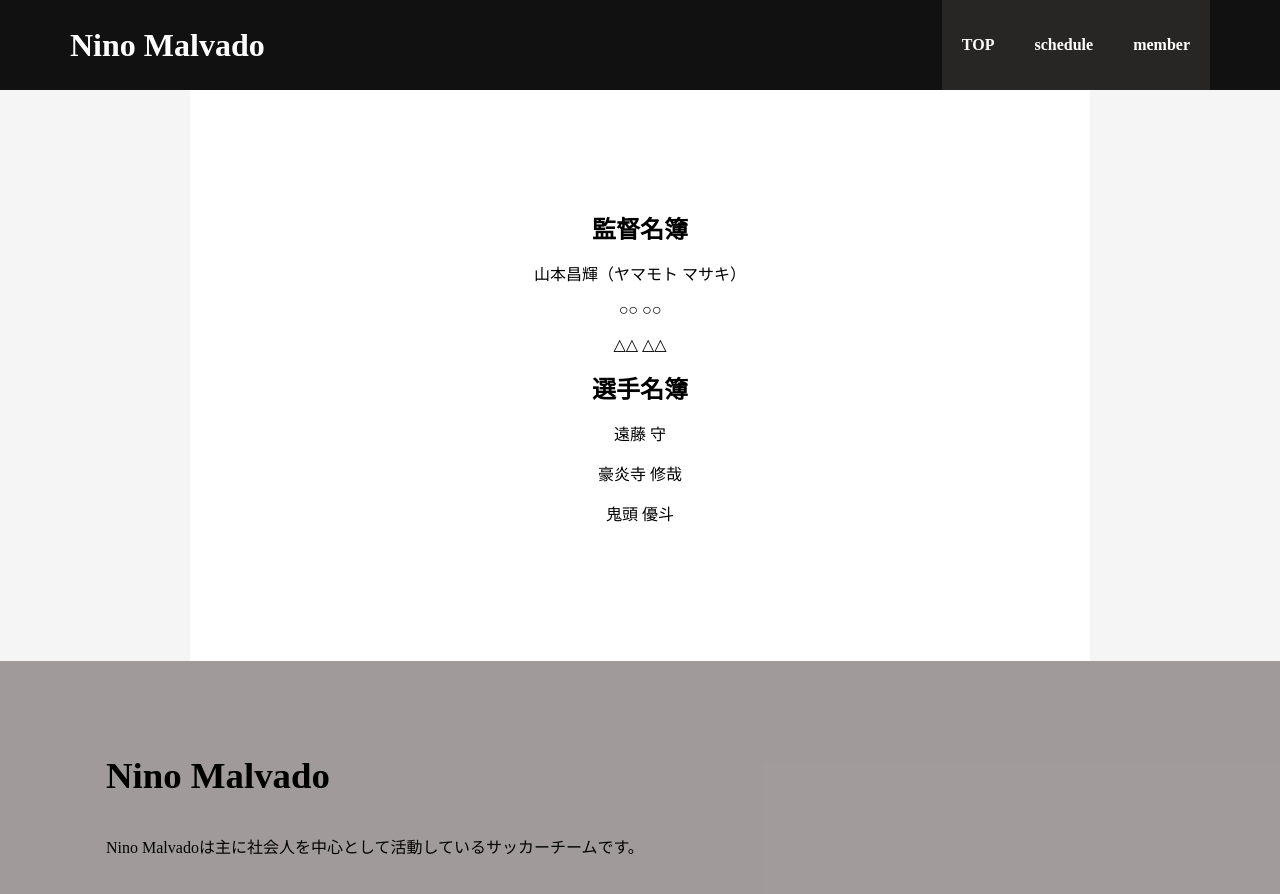
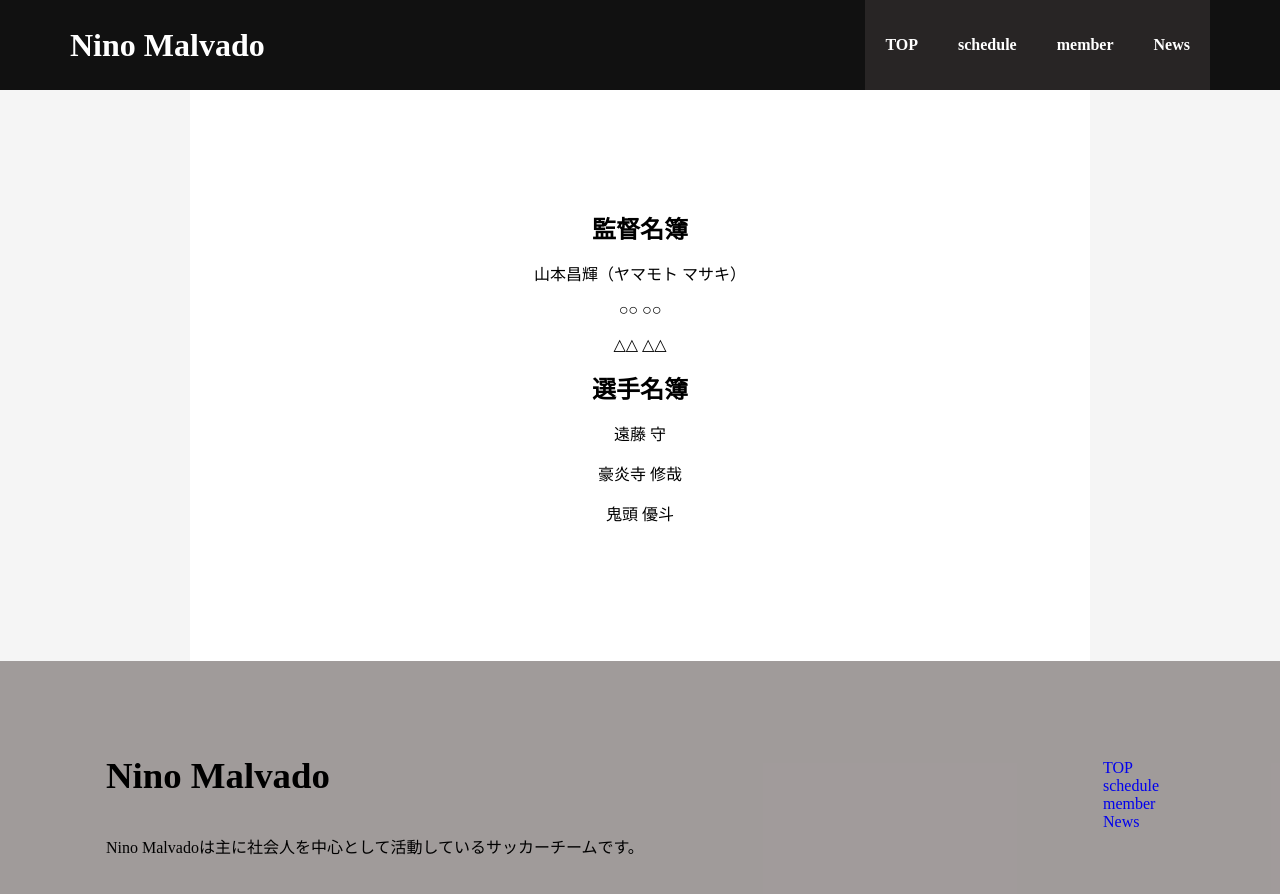
Before and after one commit to 4tenkozou4-collab/Nino-Malvado2-member, a plain HTML site: page index.html in a window 1280 px wide. Drawn offline with Linux system fonts and the light colour scheme.

Commit message:
Add files via upload

```diff
--- a/index.html
+++ b/index.html
@@ -17,6 +17,7 @@
             <a href="https://4tenkozou4-collab.github.io/Nino-Malvado2/">TOP</a>
             <a href="https://4tenkozou4-collab.github.io/Nino-Malvado2-schedule/">schedule</a>
             <a href="https://4tenkozou4-collab.github.io/Nino-Malvado2-member/">member</a>
+            <a href="https://4tenkozou4-collab.github.io/Nino-Malvado2-News/">News</a>
         </div>
       </div>
 
@@ -49,7 +50,14 @@
                 <h3>Nino Malvado</h3>
                 <p>Nino Malvadoは主に社会人を中心として活動しているサッカーチームです。</p>
             </div>
-            <div class="footer-right"></div>
+            <div class="footer-right">
+                <ul>
+                    <li><a href="https://4tenkozou4-collab.github.io/Nino-Malvado2/">TOP</a></li>
+                    <li><a href="https://4tenkozou4-collab.github.io/Nino-Malvado2-schedule/">schedule</a></li>
+                    <li><a href="https://4tenkozou4-collab.github.io/Nino-Malvado2-member/">member</a></li>
+                    <li><a href="https://4tenkozou4-collab.github.io/Nino-Malvado2-News/">News</a></li>
+                </ul>
+            </div>
         </div>
 
     </footer>
--- a/style.css
+++ b/style.css
@@ -12,6 +12,12 @@ body {
 h1, h2 {
     margin: 0;
 }
+
+a{
+     text-decoration: none;
+     padding:15px;
+}
+
 
 header{
     background:#111;
@@ -105,3 +111,7 @@ footer {
   padding: 16px;
   flex: 0 0 auto;
 }
+
+.footer-right li{
+    list-style:none;
+}
```
